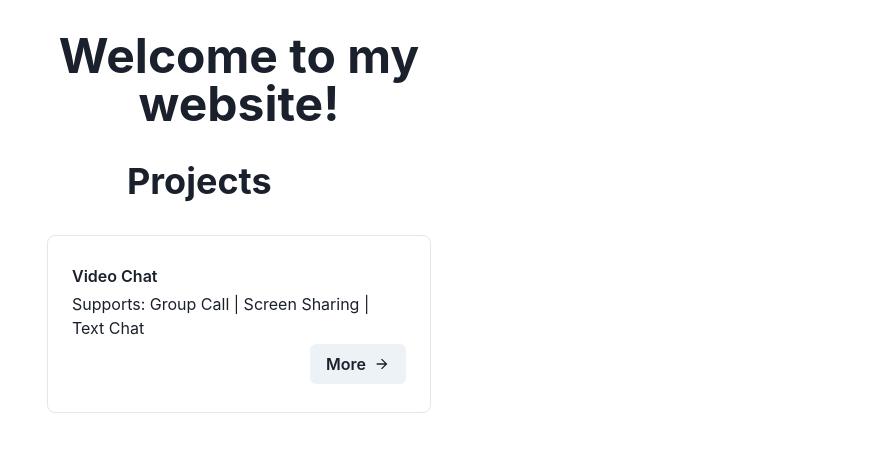
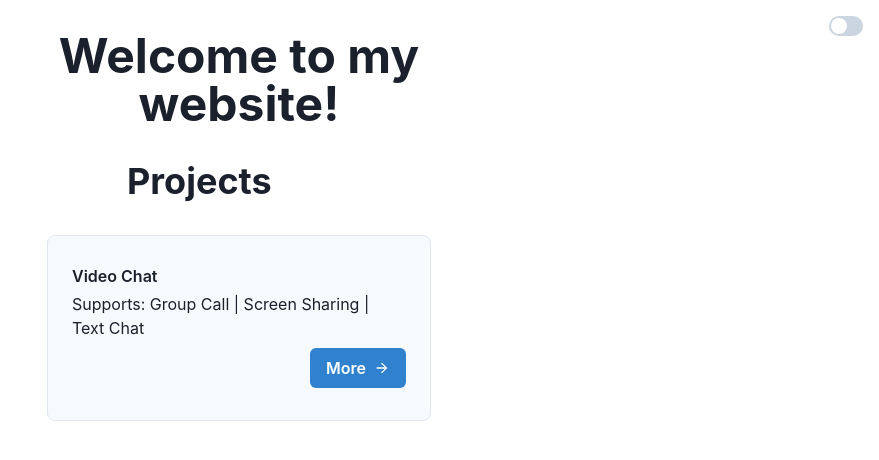
Before and after one commit to YoungeonLee/youngeonlee-frontend, a Next.js app: page / in a window 1280 px wide. Shown: the top 460 px of the page, without its empty margins (401-1280 px from the left). Built offline with nearby package versions, Linux system fonts and the light colour scheme; no server answers.

Commit message:
dark mode added

```diff
--- a/src/components/Projects.tsx
+++ b/src/components/Projects.tsx
@@ -37,7 +37,7 @@ function Project(props: ProjectProps) {
         <Box my={1}>{props.description}</Box>
         <HStack justify="flex-end" my={1}>
           <NextLink href={props.href}>
-            <Button as="a">
+            <Button my={1} as="a" colorScheme="blue">
               More &nbsp; <ArrowForwardIcon />
             </Button>
           </NextLink>
--- a/src/components/shared/Card.tsx
+++ b/src/components/shared/Card.tsx
@@ -1,4 +1,4 @@
-import { Box } from '@chakra-ui/react'
+import { Box, useColorModeValue } from '@chakra-ui/react'
 import React from 'react'
 
 export interface CardProps {
@@ -6,8 +6,16 @@ export interface CardProps {
 }
 
 export default function Card(props: CardProps) {
+  const bg = useColorModeValue('gray.50', 'gray.700')
   return (
-    <Box maxW="sm" borderWidth="1px" borderRadius="lg" overflow="hidden" m={4}>
+    <Box
+      maxW="sm"
+      borderWidth="1px"
+      borderRadius="lg"
+      overflow="hidden"
+      m={4}
+      bg={bg}
+    >
       <Box p="6">{props.children}</Box>
     </Box>
   )
--- a/src/components/video-chat/ChatInput.tsx
+++ b/src/components/video-chat/ChatInput.tsx
@@ -1,4 +1,4 @@
-import { Box, Input } from '@chakra-ui/react'
+import { Box, Input, useColorModeValue } from '@chakra-ui/react'
 import { KeyboardEvent } from 'react'
 
 interface ChatInputProps {
@@ -6,9 +6,10 @@ interface ChatInputProps {
 }
 
 export default function ChatInput(props: ChatInputProps) {
+  const bg = useColorModeValue('white', 'gray.800')
   return (
     <Box w="full" p={4}>
-      <Input placeholder="Type here" bg="white" onKeyDown={props.submit} />
+      <Input placeholder="Type here" bg={bg} onKeyDown={props.submit} />
     </Box>
   )
 }
--- a/src/components/video-chat/CreateRoomForm.tsx
+++ b/src/components/video-chat/CreateRoomForm.tsx
@@ -27,7 +27,9 @@ export default function CreateRoomForm() {
   const router = useRouter()
   return (
     <>
-      <Button onClick={onOpen}>Create Room</Button>
+      <Button onClick={onOpen} colorScheme="blue">
+        Create Room
+      </Button>
 
       <Modal isOpen={isOpen} onClose={onClose}>
         <ModalOverlay />
--- a/src/components/video-chat/Rooms.tsx
+++ b/src/components/video-chat/Rooms.tsx
@@ -49,8 +49,8 @@ function Room(props: RoomProps) {
         <Box my={1}>{props.description}</Box>
         <HStack justify="flex-end" my={1}>
           <NextLink href={props.href}>
-            <Button as="a">
-              More &nbsp; <ArrowForwardIcon />
+            <Button my={1} as="a" colorScheme="blue">
+              Join &nbsp; <ArrowForwardIcon />
             </Button>
           </NextLink>
         </HStack>
--- a/src/components/video-chat/VideoControls.tsx
+++ b/src/components/video-chat/VideoControls.tsx
@@ -26,7 +26,7 @@ import {
   RiPictureInPicture2Line,
   RiPictureInPictureExitLine,
 } from 'react-icons/ri'
-import { MdScreenShare, MdStopScreenShare } from 'react-icons/md'
+import { FaRegShareSquare } from 'react-icons/fa'
 
 export type ButtonTypes =
   | 'mute'
@@ -170,8 +170,8 @@ export default function VideoControls(props: VideoControlProps) {
             return (
               <ToggleIcon
                 key={index}
-                on={MdScreenShare}
-                off={MdStopScreenShare}
+                on={FaRegShareSquare}
+                off={FaRegShareSquare}
                 size={props.size}
                 fn={toggleScreenShare}
                 onLabel="screen share"
--- a/src/pages/index.tsx
+++ b/src/pages/index.tsx
@@ -1,5 +1,6 @@
 import { Heading, Container } from '@chakra-ui/react'
 import Projects from '../components/Projects'
+import { DarkModeSwitch } from '../components/shared/DarkModeSwitch'
 
 export default function Index() {
   return (
@@ -10,6 +11,7 @@ export default function Index() {
         </Heading>
         <Projects />
       </Container>
+      <DarkModeSwitch />
     </>
   )
 }
--- a/src/pages/video-chat/index.tsx
+++ b/src/pages/video-chat/index.tsx
@@ -1,4 +1,5 @@
 import { Heading, Container, Center } from '@chakra-ui/react'
+import { DarkModeSwitch } from '../../components/shared/DarkModeSwitch'
 import CreateRoomForm from '../../components/video-chat/CreateRoomForm'
 import Rooms from '../../components/video-chat/Rooms'
 import { useRoomsQuery } from '../../generated/graphql'
@@ -26,6 +27,7 @@ export default function VideoChat() {
         </Center>
         <Rooms data={data as RoomsQuery} />
       </Container>
+      <DarkModeSwitch />
     </>
   )
 }
```
Also changed, not shown: src/pages/video-chat/room/[roomName].tsx (+5 -2 lines), src/pages/index_copy.tsx (renamed from src/pages/index copy.tsx).
